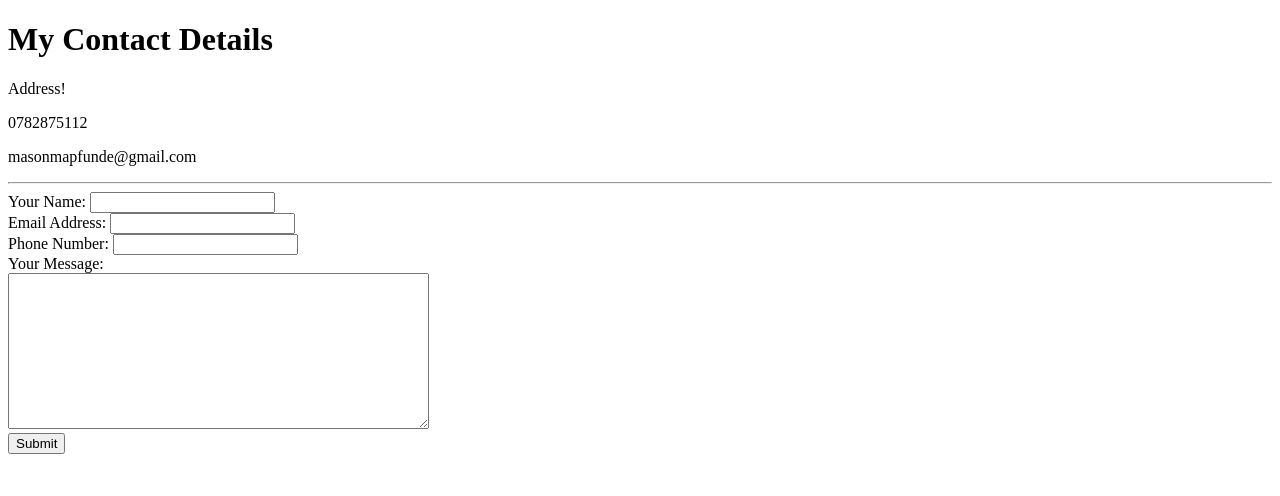
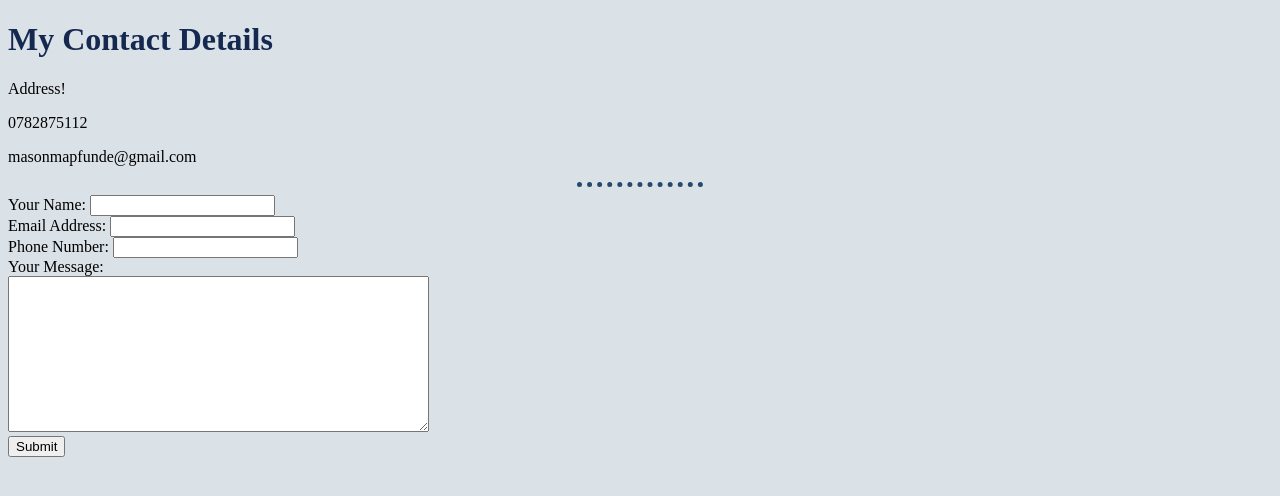
Before and after one commit to masonk16/cv, a plain HTML site: page contact-me.html in a window 1280 px wide. Drawn offline with Linux system fonts and the light colour scheme.

Commit message:
change heading colour

```diff
--- a/contact-me.html
+++ b/contact-me.html
@@ -3,6 +3,7 @@
 <head>
     <meta charset="UTF-8">
     <title>Contact Me</title>
+    <link rel="stylesheet" href="css/styles.css">
 </head>
 <body>
 <h1>My Contact Details</h1>
--- a/css/styles.css
+++ b/css/styles.css
@@ -8,3 +8,6 @@ hr {
     border-width: 5px;
     width: 10%;
 }
+h1, h3 {
+    color: #142850;
+}
```
Also changed, not shown: hobbies.html (+1 -0 lines).
